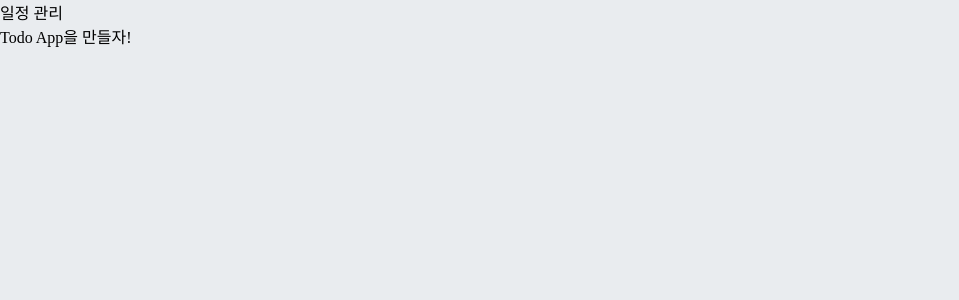
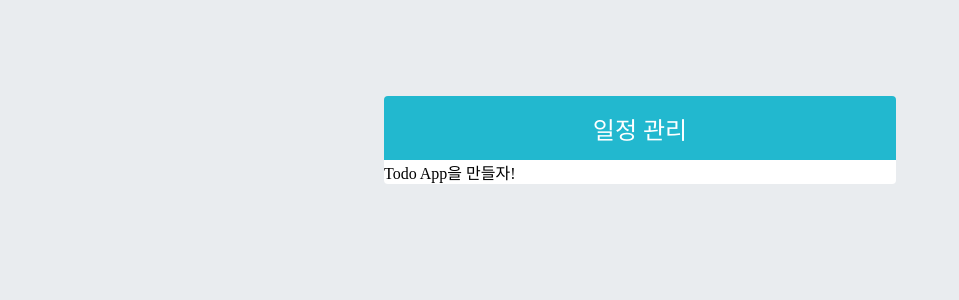
Before and after one commit to Opdata/React_Todo, a React (Create React App) app: page / in a window 1280 px wide. Shown: the top 300 px of the page, without its empty margins (0-959 px from the left). Built offline with nearby package versions, Linux system fonts and the light colour scheme.

Commit message:
[style] TodoTemplate 컴포넌트 styled-component 스타일링

```diff
--- a/src/components/TodoTemplate.js
+++ b/src/components/TodoTemplate.js
@@ -1,14 +1,38 @@
 // 화면을 가운데에 정렬시켜주며, 일정관리를 보여준다. children 으로 내부 jsx를 props로 받아 렌더링해준다.
 
 import React from 'react';
-import classnames from 'classnames';
+import styled from 'styled-components';
+
+const Maindiv = styled.div`
+  width: 512px;
+  /* width가 주어진 상태에서 좌우 중앙 정렬*/
+  margin-left: auto;
+  margin-right: auto;
+  margin-top: 6rem;
+  border-radius: 4px;
+  overflow: hidden;
+`;
+
+const Title = styled.div`
+  background: #22b8cf;
+  color: white;
+  height: 4rem;
+  font-size: 1.5rem;
+  display: flex;
+  align-items: center;
+  justify-content: center;
+`;
+
+const Body = styled.div`
+  background: white;
+`;
 
 const TodoTemplate = ({ children }) => {
   return (
-    <div className='TodoTemplate'>
-      <div className='app-title'>일정 관리</div>
-      <div className='content'>{children}</div>
-    </div>
+    <Maindiv className='TodoTemplate'>
+      <Title className='app-title'>일정 관리</Title>
+      <Body className='content'>{children}</Body>
+    </Maindiv>
   );
 };
 
```
